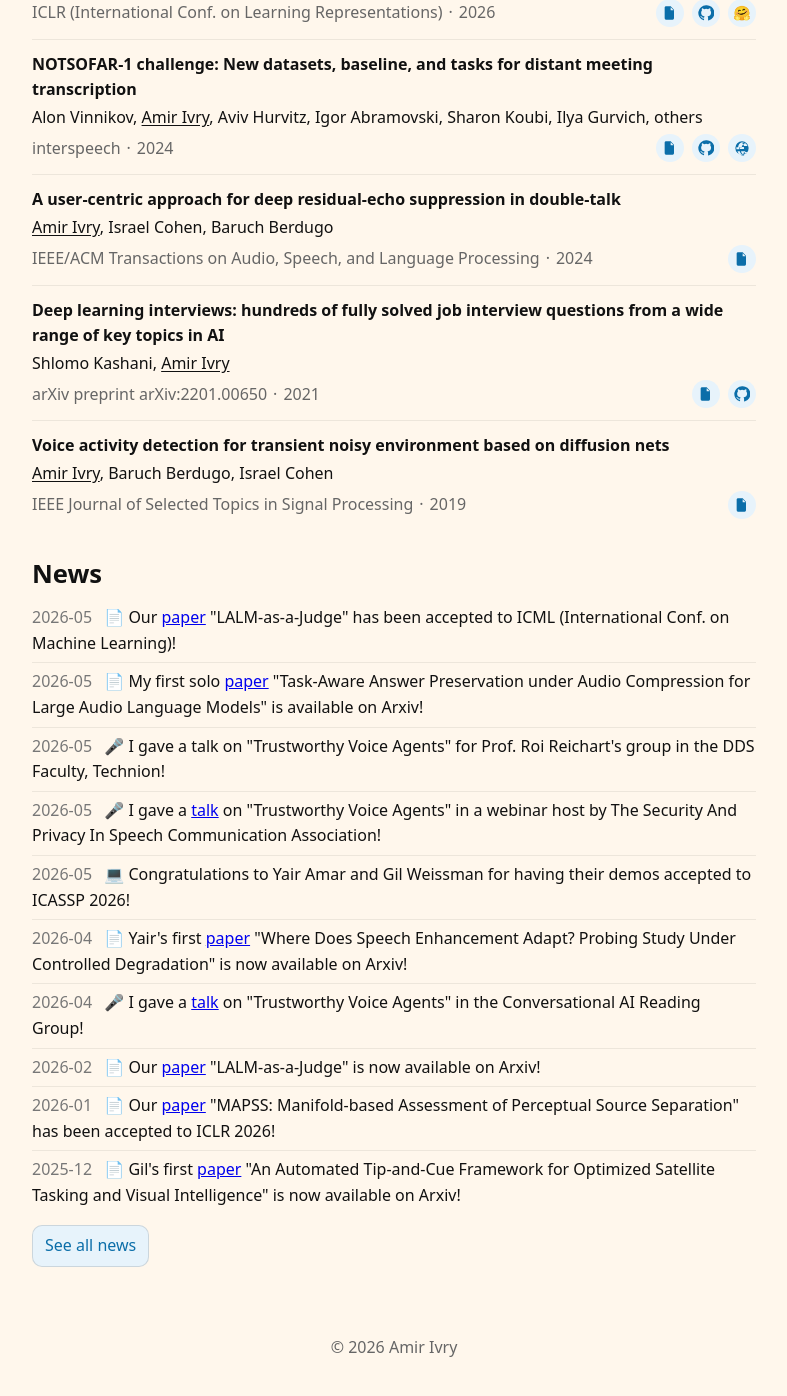
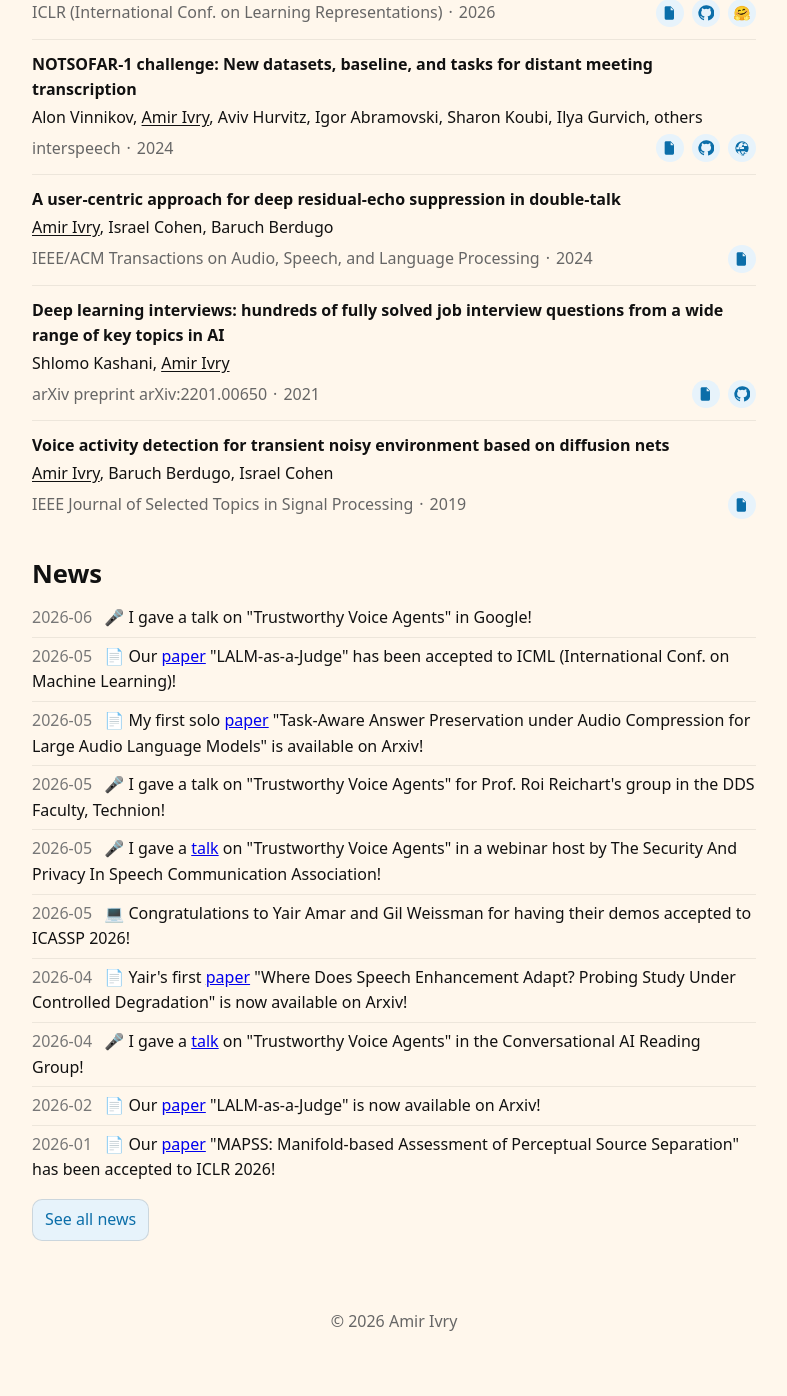
Before and after one commit to Amir-Ivry/Amir-Ivry.github.io, a Jekyll site: the page built from index.html, in a window 1280 px wide and 1400 px high, scrolled down 884 px. Shown: the top 1396 px of the window, without its empty margins (246-1033 px from the left). Built offline with Jekyll 4.4.1, drawn with Linux system fonts in a browser that asks for light colours; after the commit the page ends 2259 px from its top, so only the background shows below that.

Commit message:
Update news.yml

```diff
--- a/_data/news.yml
+++ b/_data/news.yml
@@ -135,6 +135,13 @@
   suffix: "Welcome Kfir Levy to the team!"
 
 # 🎤 Lectures (parsed from CV)
+
+- date: 2026-06
+  prefix: "🎤 I gave a"
+  link_text: ""
+  url: ""
+  suffix: "talk on \"Trustworthy Voice Agents\" in Google!"
+
 
 - date: 2026-05
   prefix: "🎤 I gave a"
```
